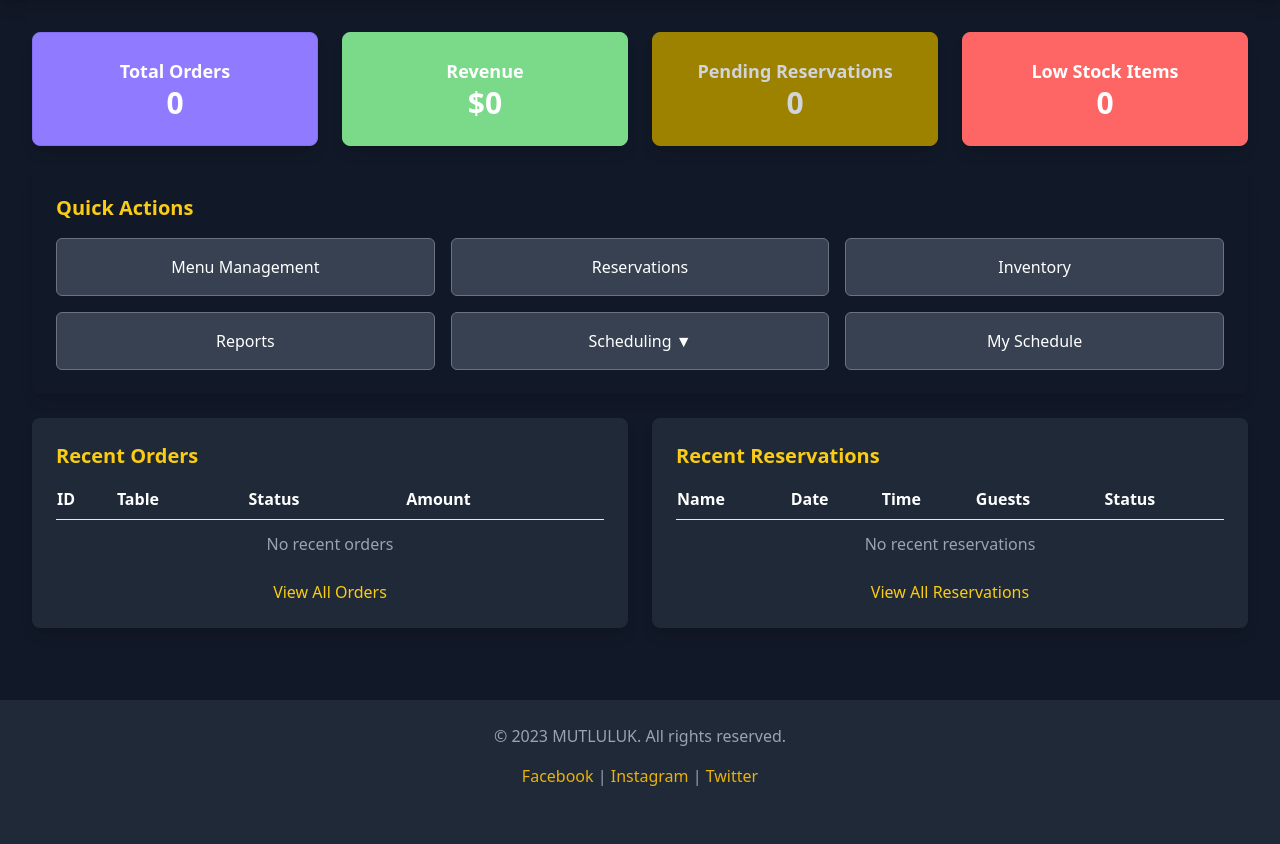
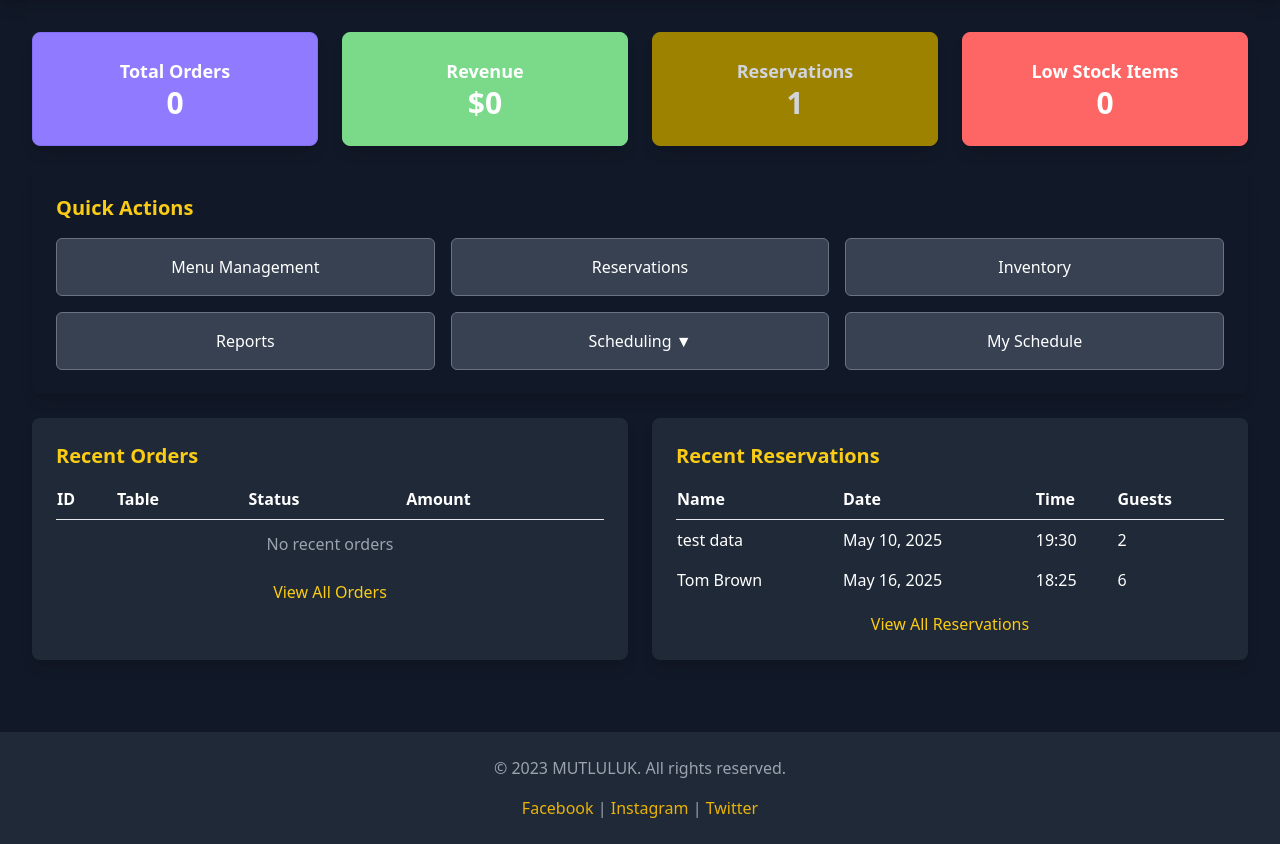
Before and after one commit to Andrewb2878/Restaurant-Management, a Django app: template RMS/staff_scheduling/templates/staff_scheduling/manager_dashboard.html in a window 1280 px wide. Shown: the part 182-1026 px from the top of the page. Before the commit the page ends 968 px from the top, so only its background shows below. Run offline with Django 5.2, Linux system fonts and the light colour scheme; data comes from the database, SQL or seed files in the repository; both versions use the stored data as it was after the commit; the template is opened without the code that fills it: values that come from a table or form of the project are taken from there, most other values are stand-ins (such as "Sample title", 1, 10 or a date in 2020); some libraries are stand-ins or nearby versions.

Commit message:
Made slight changes to view reservation page and enabled reservation functionality on manager dashboard

```diff
--- a/RMS/reservation/templates/reservation/view_reservations.html
+++ b/RMS/reservation/templates/reservation/view_reservations.html
@@ -46,7 +46,7 @@
                     <span class="text-gray-500">Email: {{ reservation.email }}</span><br>
                     <span class="text-gray-300">Guests: {{ reservation.guest_count }}</span><br>
                     {% if reservation.special_requirements %}
-                    <span class="text-gray-400 italic">Special: {{ reservation.special_requirements }}</span>
+                    <span class="text-gray-300 italic">Special Requirements: {{ reservation.special_requirements }}</span>
                     {% endif %}
                 </div>
             </li>
--- a/RMS/reservation/views.py
+++ b/RMS/reservation/views.py
@@ -36,11 +36,11 @@ def reservation(request):
                 booking_date=booking_date,
                 booking_time=booking_time,
             )
-            messages.success(request, f"Thank you {first_name}, your table has been booked for {booking_date} at {time}.")
+            messages.success(request, f"Thank you {first_name}, your table has been booked for {booking_date} at {booking_time}.")
             return redirect('reservation')
     return render(request, 'reservation/reservation.html')
 
 @login_required
 def view_reservations(request):
-    reservations = Reservation.objects.all().order_by('-booking_date', '-booking_time')
+    reservations = Reservation.objects.all().order_by('booking_date', 'booking_time')
     return render(request, 'reservation/view_reservations.html', {'reservations': reservations})
--- a/RMS/staff_scheduling/templates/staff_scheduling/manager_dashboard.html
+++ b/RMS/staff_scheduling/templates/staff_scheduling/manager_dashboard.html
@@ -47,8 +47,8 @@
                 <p class="text-3xl font-bold text-white">$0</p>
             </div>
             <div class="bg-[rgb(157,130,0)] p-6 rounded-lg text-center shadow-lg border border-[rgb(157,130,0)]">
-                <h3 class="text-lg font-semibold text-gray-300">Pending Reservations</h3>
-                <p class="text-3xl font-bold text-gray-300">0</p>
+                <h3 class="text-lg font-semibold text-gray-300">Reservations</h3>
+                <p class="text-3xl font-bold text-gray-300">{{ reservation_count }}</p>
             </div>
             <div class="bg-[rgb(254,102,102)] p-6 rounded-lg text-center shadow-lg border border-[rgb(254,102,102)]">
                 <h3 class="text-lg font-semibold text-white">Low Stock Items</h3>
@@ -63,7 +63,7 @@
                 <a href="/manager/menu" class="bg-gray-700 border border-gray-500 text-white p-4 rounded-md text-center hover:bg-gray-600">
                     Menu Management
                 </a>
-                <a href="/manager/reservations" class="bg-gray-700 border border-gray-500 text-white p-4 rounded-md text-center hover:bg-gray-600">
+                <a href="{% url 'view_reservations' %}" class="bg-gray-700 border border-gray-500 text-white p-4 rounded-md text-center hover:bg-gray-600">
                     Reservations
                 </a>
                 <a href="/manager/inventory" class="bg-gray-700 border border-gray-500 text-white p-4 rounded-md text-center hover:bg-gray-600">
@@ -125,16 +125,27 @@
                             <th class="border-b pb-2">Date</th>
                             <th class="border-b pb-2">Time</th>
                             <th class="border-b pb-2">Guests</th>
-                            <th class="border-b pb-2">Status</th>
                         </tr>
                     </thead>
                     <tbody>
+                        {% if recent_reservations %}
+                        {% for r in recent_reservations %}
                         <tr>
-                            <td colspan="5" class="text-center text-gray-400 p-3">No recent reservations</td>
+                            <td class="py-2">{{ r.first_name }} {{ r.surname }}</td>
+                            <td class="py-2">{{ r.booking_date }}</td>
+                            <td class="py-2">{{ r.booking_time|time:"H:i" }}</td>
+                            <td class="py-2">{{ r.guest_count }}</td>
                         </tr>
+                        {% endfor %}
+                        {% else %}
+                        <tr>
+                            <td colspan="4" class="text-center text-gray-400 p-3">No recent reservations</td>
+                        </tr>
+                        {% endif %}
                     </tbody>
+
                 </table>
-                <a href="/manager/reservations" class="block text-center text-yellow-400 hover:text-yellow-500 mt-3">View All Reservations</a>
+                <a href="{% url 'view_reservations' %}" class="block text-center text-yellow-400 hover:text-yellow-500 mt-3">View All Reservations</a>
             </div>
         </div>
     </main>
```
Also changed, not shown: RMS/staff_scheduling/views.py (+14 -3 lines), RMS/db.sqlite3.
